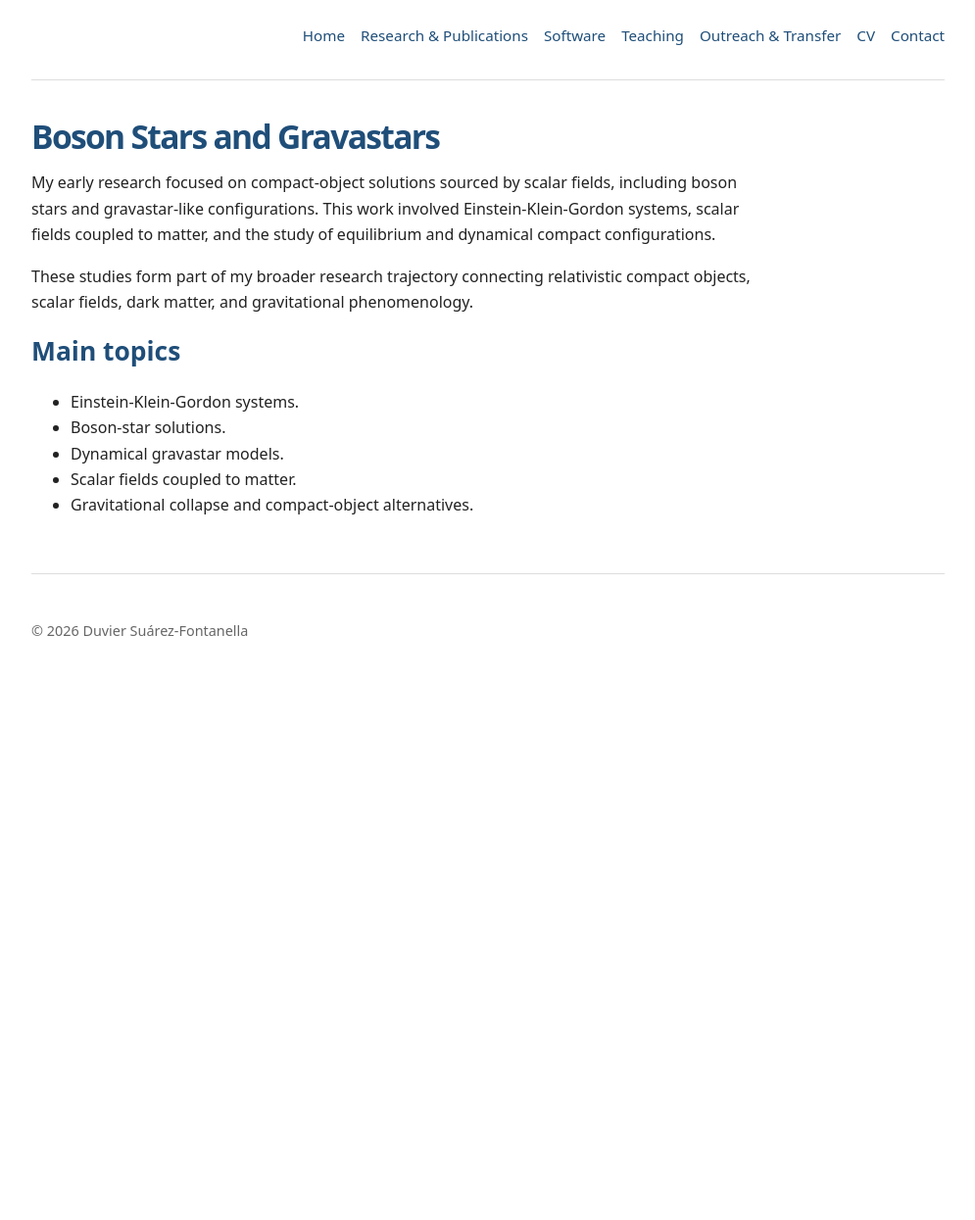
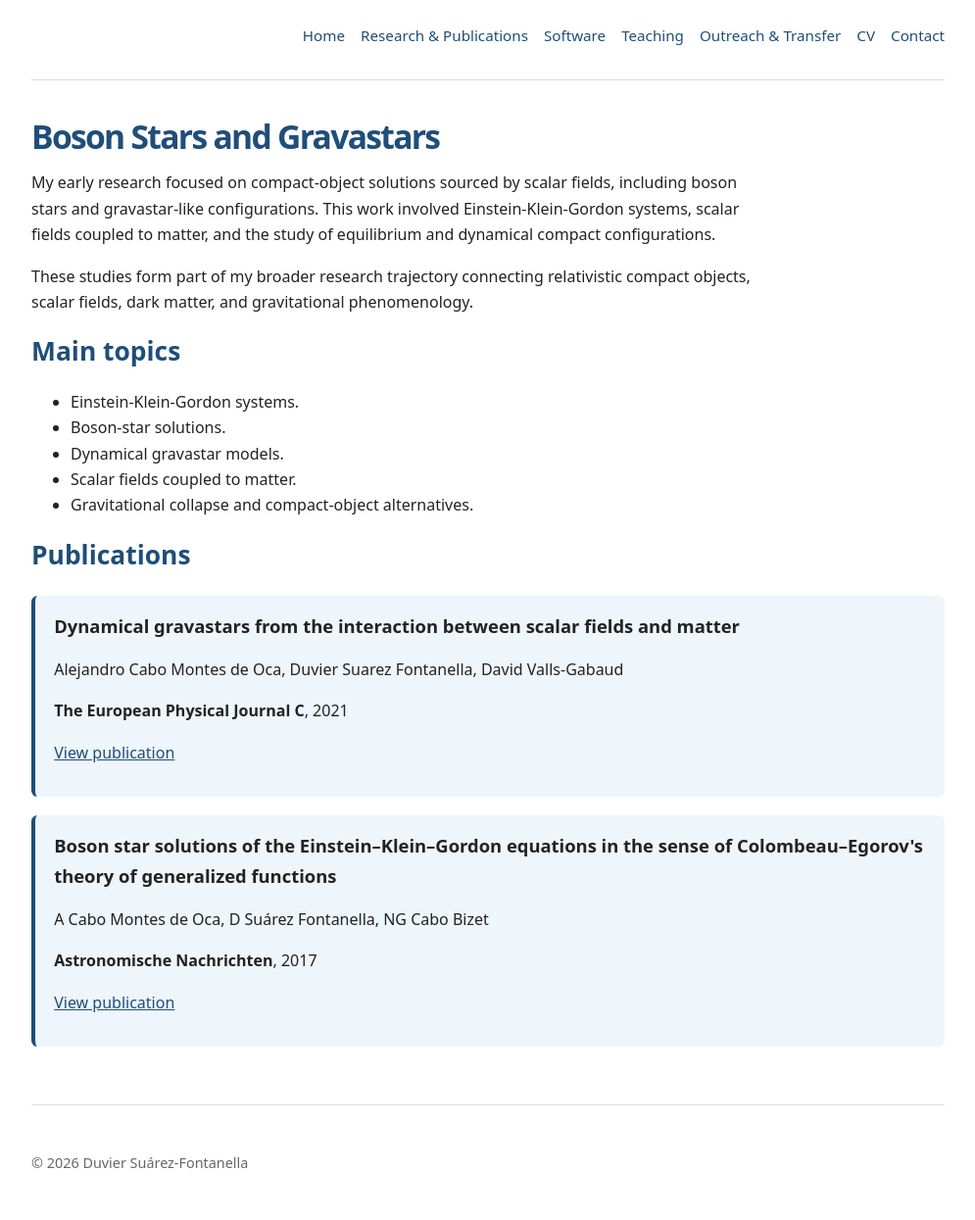
Before and after one commit to Du92/personal-website, a Jekyll site: the page built from _research/boson-stars-gravastars.md, in a window 1280 px wide. Shown: the whole page at 98% size, without its empty margins (142-1137 px from the left). Built offline with Jekyll 4.4.1, drawn with Linux system fonts in a browser that asks for light colours; before the commit the page ends 900 px from its top, so only the background shows below that.

Commit message:
gravastar

```diff
--- a/_research/boson-stars-gravastars.md
+++ b/_research/boson-stars-gravastars.md
@@ -22,3 +22,23 @@ phenomenology.
 - Dynamical gravastar models.
 - Scalar fields coupled to matter.
 - Gravitational collapse and compact-object alternatives.
+
+## Publications
+
+<div class="card publication">
+  <h3>Dynamical gravastars from the interaction between scalar fields and matter</h3>
+  <p>Alejandro Cabo Montes de Oca, Duvier Suarez Fontanella, David Valls-Gabaud</p>
+  <p><strong>The European Physical Journal C</strong>, 2021</p>
+  <p>
+    <a href="https://link.springer.com/article/10.1140/epjc/s10052-021-09726-0">View publication</a>
+  </p>
+</div>
+
+<div class="card publication">
+  <h3>Boson star solutions of the Einstein–Klein–Gordon equations in the sense of Colombeau–Egorov's theory of generalized functions</h3>
+  <p>A Cabo Montes de Oca, D Suárez Fontanella, NG Cabo Bizet</p>
+  <p><strong>Astronomische Nachrichten</strong>, 2017</p>
+  <p>
+    <a href="https://onlinelibrary.wiley.com/doi/abs/10.1002/asna.201713444">View publication</a>
+  </p>
+</div>
```
